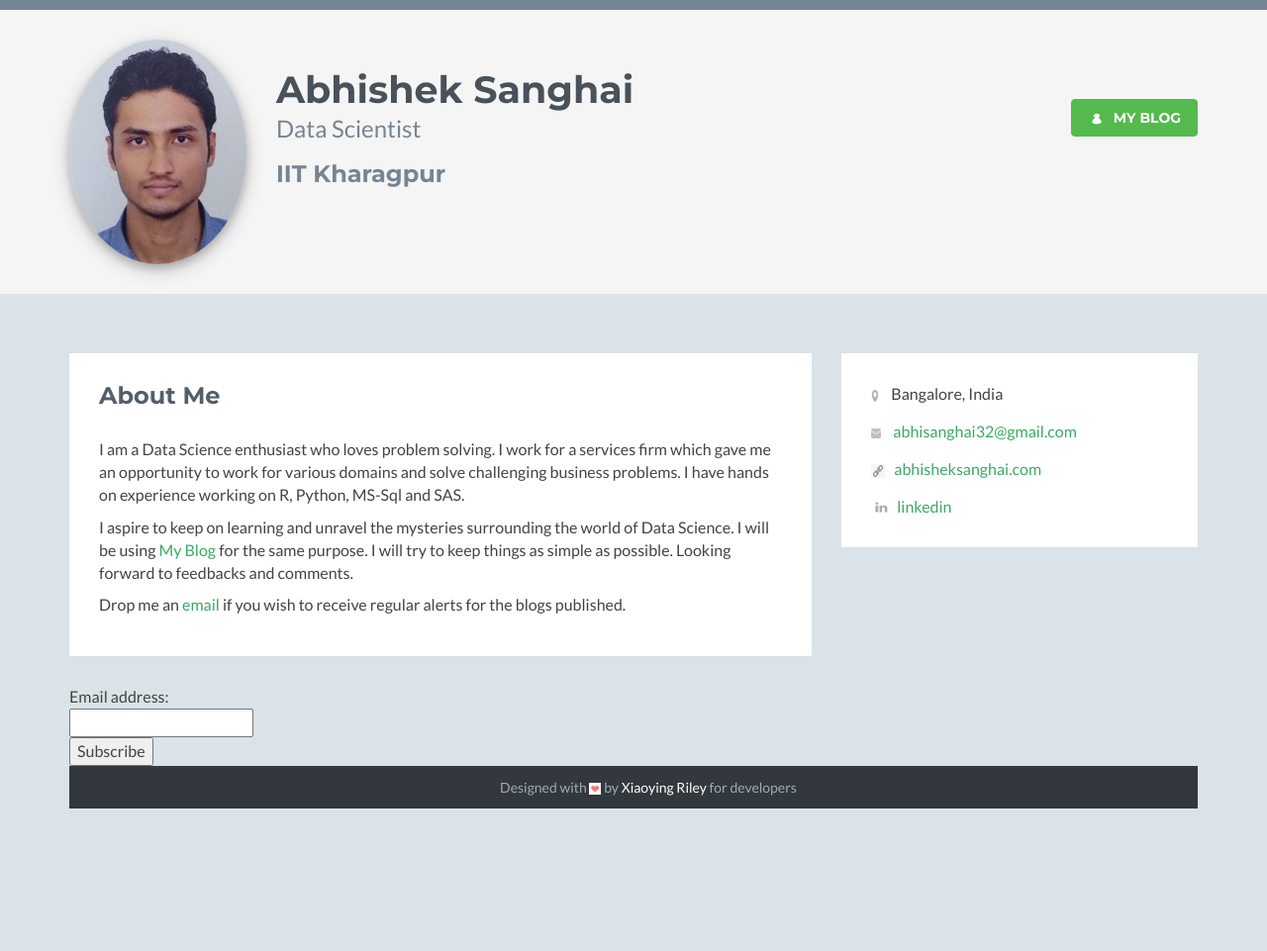
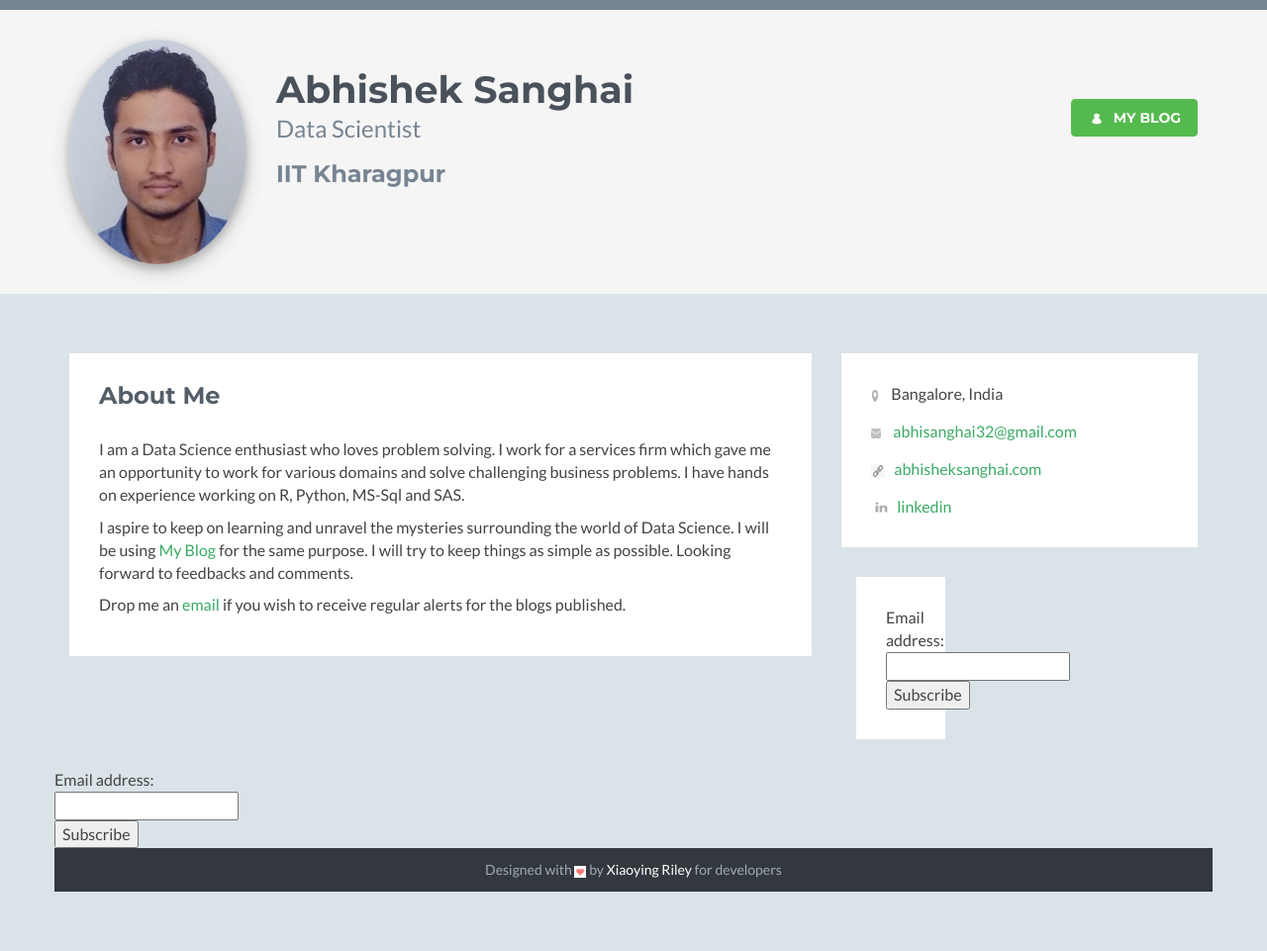
Before and after one commit to abhisheksanghai/abhisheksanghai.github.io, a Jekyll site: the page built from index.html, in a window 1280 px wide. Shown: the whole page at 99% size. Built offline with Jekyll 4.4.1, drawn with Linux system fonts in a browser that asks for light colours; nearby versions of some CDN libraries; library files that are not in the unit come from our copies; before the commit the page ends 900 px from its top, so only the background shows below that.

Commit message:
Update index.html
Adding Subscription

```diff
--- a/index.html
+++ b/index.html
@@ -51,5 +51,31 @@ title: Abhishek Sanghai | Blog
                         </div><!--//content-->
                     </div><!--//section-inner-->
                 </aside><!--//aside-->
+
+		<div class="secondary col-md-4 col-sm-12 col-xs-12">
+                 <aside class="info aside section">
+                    <div class="section-inner">
+                        <h2 class="heading sr-only">Subscription</h2>
+                        <div class="content">
+                            <form name="gform" id="gform" enctype="text/plain" action="https://usebasin.com/f/e5071c912025" target="hidden_iframe" onsubmit="submitted=true;">
+  				Email address:<br>
+  				<input type="text" name="email"><br>
+  				<input type="submit" value="Subscribe">
+			    </form>
+
+			    <iframe name="hidden_iframe" id="hidden_iframe" style="display:none;" onload="if(submitted) {}"></iframe>
+
+			    <script src="assets/js/jquery.min.js"></script>
+			   <script type="text/javascript">var submitted=false;</script>
+			    <script type="text/javascript">
+			    $('#gform').on('submit', function(e) {
+  				$('#gform *').fadeOut(2000);
+  				$('#gform').prepend('Subscription Successful!');
+  			    });
+			    </script>
+                        </div><!--//content-->
+                    </div><!--//section-inner-->
+                </aside><!--//aside-->
+
 	</div><!--//row-->
     </div><!--//masonry-->
```
